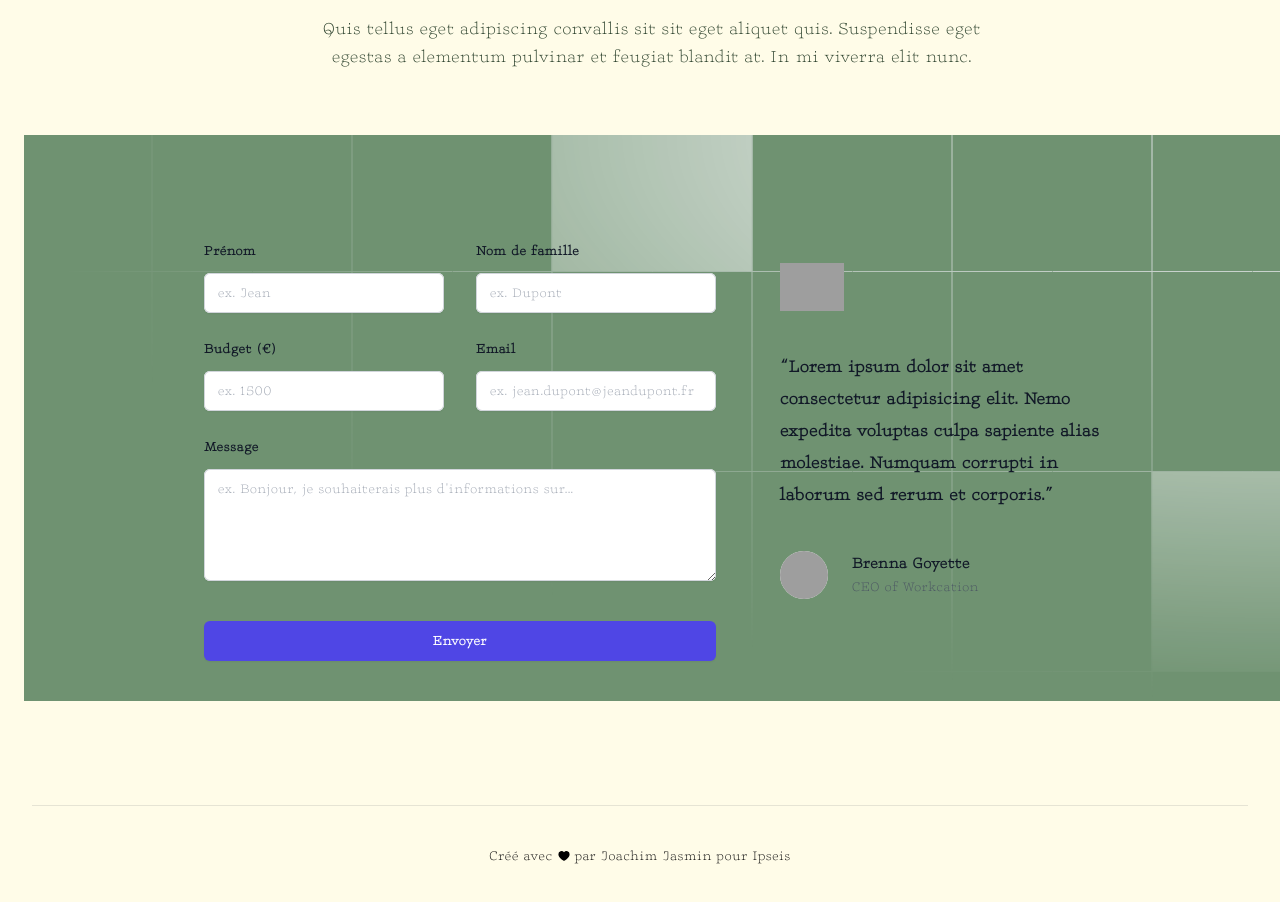
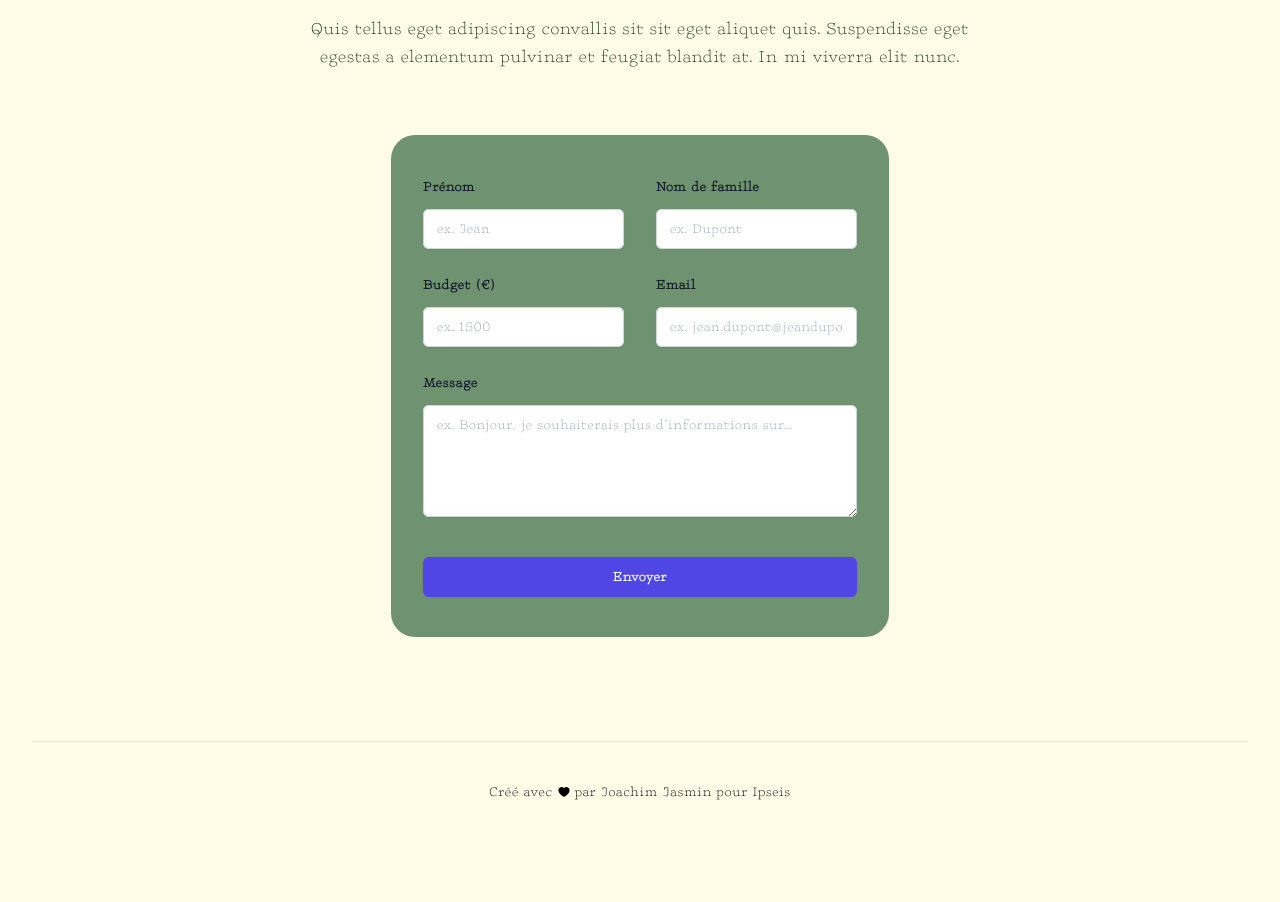
Before and after one commit to Jyok1m/ipseis, a Next.js app: page / in a window 1280 px wide. Shown: the part 1600-2502 px from the top of the page. After the commit the page ends 2442 px from the top, so only its background shows below. Built offline with nearby package versions, Linux system fonts and the light colour scheme; grey boxes are pictures that could not be loaded.

Commit message:
Refactoriser la page d'accueil: mettre à jour les styles du formulaire de contact et les classes CSS

```diff
--- a/src/app/page.tsx
+++ b/src/app/page.tsx
@@ -175,7 +175,7 @@ export default function Accueil() {
 			</div> */}
 
 			{/* Contact form */}
-			<div className="mx-auto rounded-3xl py-10 px-6 lg:pr-0 mt-12">
+			<div className="rounded-3xl py-10 px-6 mt-12 flex flex-col items-center">
 				<SectionTitle
 					tag="100% personnalisé"
 					title="Parlons de vos besoins"
--- a/src/components/home/ContactForm.tsx
+++ b/src/components/home/ContactForm.tsx
@@ -60,25 +60,12 @@ export default function ContactForm() {
 	};
 
 	return (
-		<div className="relative isolate bg-maitrise px-6 lg:px-8 py-10 w-full">
+		<div className="relative isolate bg-maitrise px-6 lg:px-8 py-10 w-xl max-w-7xl rounded-3xl">
 			<Notification type="success" title="Merci !" message={success} isVisible={success.length > 0} onClose={() => setSuccess("")} />
 			<Notification type="error" title="Oh non..." message={error} isVisible={error.length > 0} onClose={() => setError("")} />
-			<svg
-				aria-hidden="true"
-				className="absolute inset-0 -z-10 h-full w-full stroke-gray-200 [mask-image:radial-gradient(100%_100%_at_top_right,white,transparent)]"
-			>
-				<defs>
-					<pattern x="50%" y={-64} id="83fd4e5a-9d52-42fc-97b6-718e5d7ee527" width={200} height={200} patternUnits="userSpaceOnUse">
-						<path d="M100 200V.5M.5 .5H200" fill="none" />
-					</pattern>
-				</defs>
-				<svg x="50%" y={-64} className="overflow-visible fill-gray-50">
-					<path d="M-100.5 0h201v201h-201Z M699.5 0h201v201h-201Z M499.5 400h201v201h-201Z M299.5 800h201v201h-201Z" strokeWidth={0} />
-				</svg>
-				<rect fill="url(#83fd4e5a-9d52-42fc-97b6-718e5d7ee527)" width="100%" height="100%" strokeWidth={0} />
-			</svg>
-			<div className="mx-auto max-w-xl lg:max-w-4xl">
-				<div className="mt-16 flex flex-col gap-16 sm:gap-y-20 lg:flex-row">
+
+			<div className="mx-auto max-w-xl">
+				<div className="flex flex-col gap-16 sm:gap-y-20 lg:flex-row">
 					<div className="lg:flex-auto">
 						<div className="grid grid-cols-1 gap-x-8 gap-y-6 sm:grid-cols-2">
 							<div>
@@ -177,30 +164,6 @@ export default function ContactForm() {
 							</button>
 						</div>
 					</div>
-					<div className="lg:mt-6 lg:w-80 lg:flex-none">
-						<Image alt="" src="https://tailwindui.com/img/logos/workcation-logo-indigo-600.svg" width={48} height={48} className="h-12 w-auto" />
-						<figure className="mt-10">
-							<blockquote className="text-lg font-semibold leading-8 text-gray-900">
-								<p>
-									“Lorem ipsum dolor sit amet consectetur adipisicing elit. Nemo expedita voluptas culpa sapiente alias molestiae. Numquam corrupti in
-									laborum sed rerum et corporis.”
-								</p>
-							</blockquote>
-							<figcaption className="mt-10 flex gap-x-6">
-								<Image
-									alt=""
-									width={48}
-									height={48}
-									src="https://images.unsplash.com/photo-1550525811-e5869dd03032?ixlib=rb-=eyJhcHBfaWQiOjEyMDd9&auto=format&fit=facearea&facepad=2&w=96&h=96&q=80"
-									className="h-12 w-12 flex-none rounded-full bg-gray-50"
-								/>
-								<div>
-									<div className="text-base font-semibold text-gray-900">Brenna Goyette</div>
-									<div className="text-sm leading-6 text-gray-600">CEO of Workcation</div>
-								</div>
-							</figcaption>
-						</figure>
-					</div>
 				</div>
 			</div>
 		</div>
```
